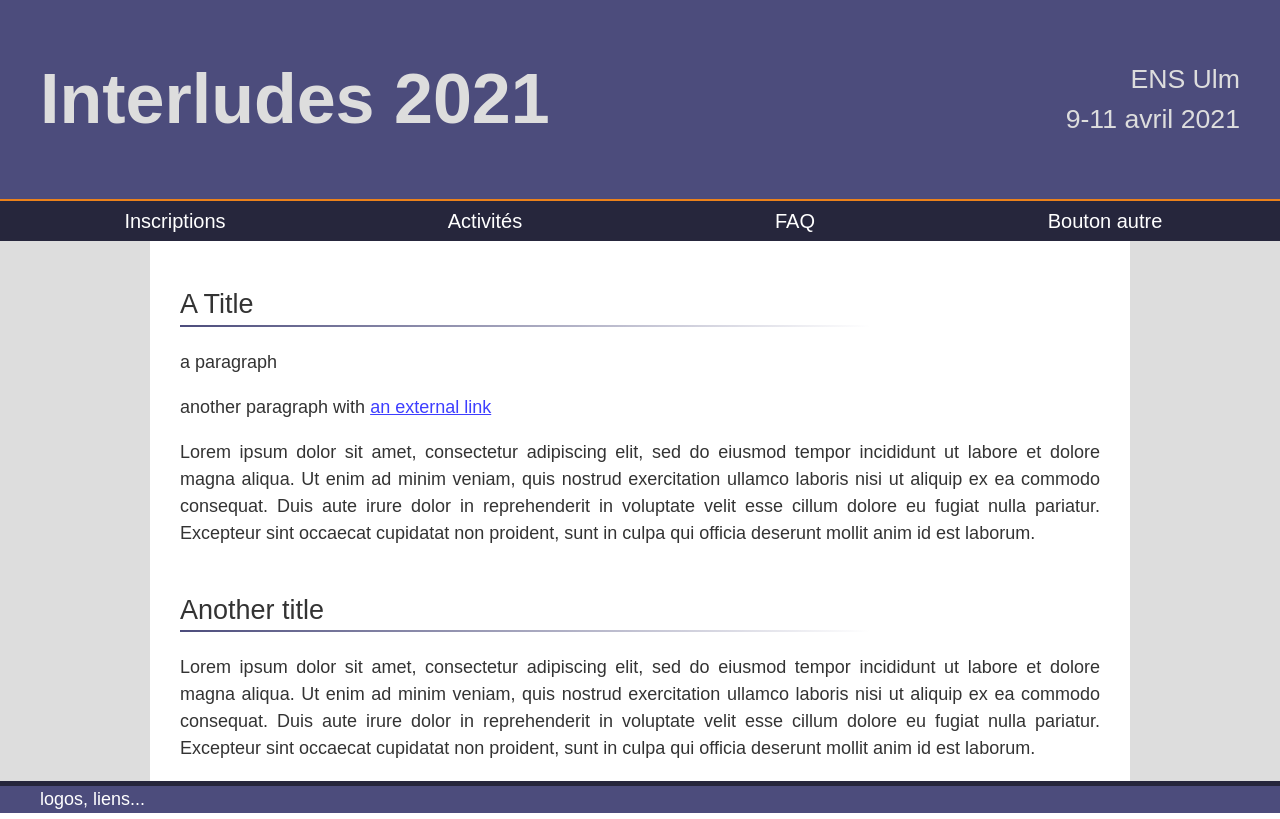
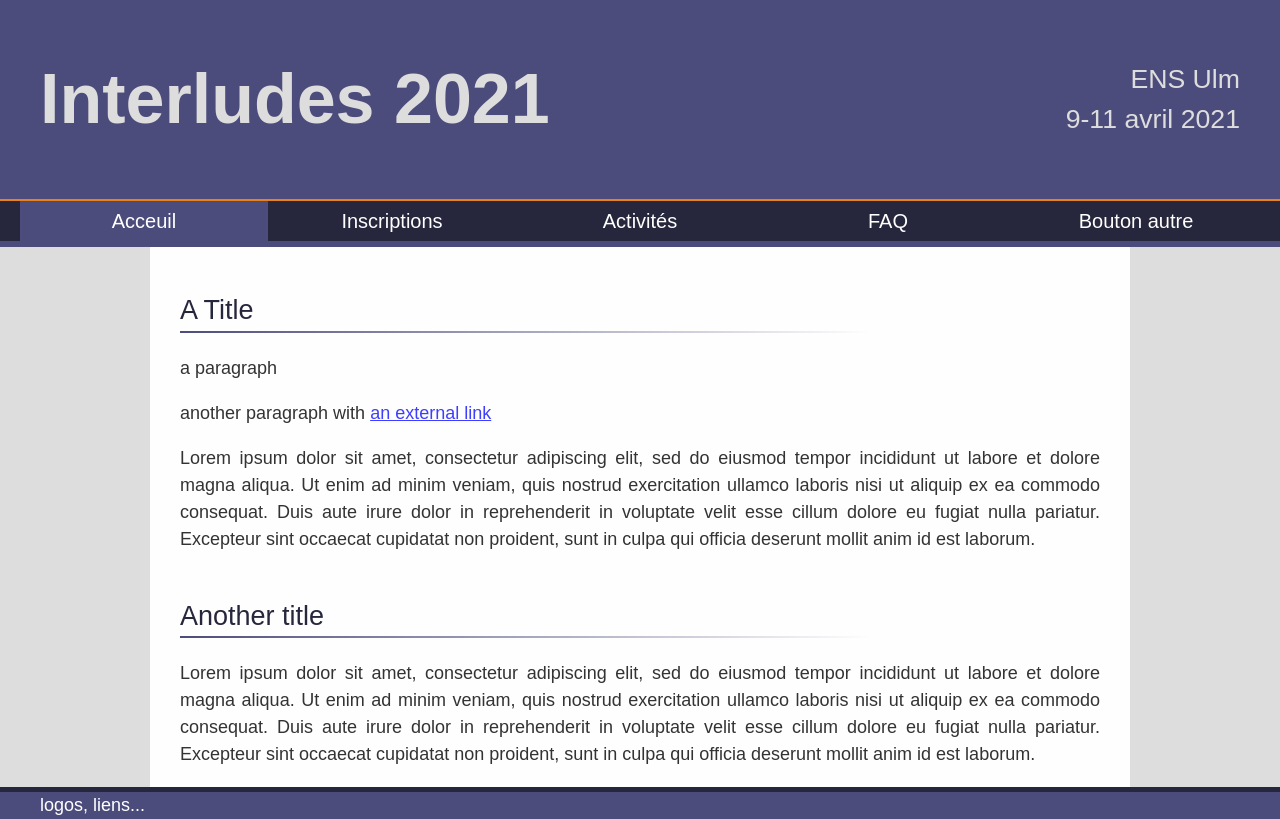
Before and after one commit to dlesbre/site-interludes, a Django app: page / in a window 1280 px wide. Run offline with Django 3.2, Linux system fonts and the light colour scheme.

Commit message:
Display current page in nav menu

```diff
--- a/home/static/css/style.css
+++ b/home/static/css/style.css
@@ -1,6 +1,8 @@
 :root {
+	--color-bg: #fefefe;
 	--color_bg_1: #4c4c7c;
 	--color_bg_2: #26263c;
+	--color_bg_3: #39395c;
 	--color_sep: #eb811b;
 }
 
@@ -49,6 +51,7 @@ nav {
 	color: white;
 	margin: 0;
 	padding: 0 20px;
+	border-bottom: 6px solid var(--color_bg_1);
 }
 
 nav a {
@@ -62,12 +65,16 @@ nav a {
 
 nav a:hover {
 	transition-property: background-color;
-	background-color: var(--color_bg_1);
+	background-color: var(--color_bg_3);
 	transition-duration: 0.5s;
 }
 
+nav a.current {
+	background-color: var(--color_bg_1);
+}
+
 main {
-	background-color: white;
+	background-color: var(--color-bg);
   justify-content: center;
 	text-align: justify;
 	padding: 1px 30px;
@@ -76,6 +83,7 @@ main {
 }
 
 main h2 {
+	color: var(--color_bg_2);
 	padding-top: 20px;
 	font-size: 1.5rem;
 	font-weight: 300;
--- a/home/templates/base.html
+++ b/home/templates/base.html
@@ -25,10 +25,26 @@
 		</header>
 
 		<nav>
-			<a href="/" class="internal">Inscriptions</a>
-			<a href="/" class="internal">Activités</a>
-			<a href="/" class="internal">FAQ</a>
-			<a href="/" class="internal">Bouton autre</a>
+			<a href="/" rel="text/html"
+				class={% if slug == "home" %}"current"{% else %}"internal"{% endif %}>
+				Acceuil
+			</a>
+			<a href="/inscription/" rel="text/html"
+				class={% if slug == "inscription" %}"current"{% else %}"internal"{% endif %}>
+				Inscriptions
+			</a>
+			<a href="/activites/" rel="text/html"
+				class={% if slug == "activites" %}"current"{% else %}"internal"{% endif %}>
+				Activités
+			</a>
+			<a href="/faq/" rel="text/html"
+				class={% if slug == "faq" %}"current"{% else %}"internal"{% endif %}>
+				FAQ
+			</a>
+			<a href="/undef/" rel="text/html"
+				class={% if slug == "undef" %}"current"{% else %}"internal"{% endif %}>
+				Bouton autre
+			</a>
 		</nav>
 
 		<main>
--- a/home/urls.py
+++ b/home/urls.py
@@ -2,5 +2,5 @@ from django.urls import path
 from . import views
 
 urlpatterns = [
-	path('', views.home, name = 'home'),
+	path('', views.static_view, {"slug":"home"}, name = 'home'),
 ]
--- a/home/views.py
+++ b/home/views.py
@@ -1,4 +1,4 @@
 from django.shortcuts import render
 
-def home(request):
-	return render(request, 'home.html', {})
+def static_view(request, slug):
+	return render(request, slug+'.html', {'slug': slug})
```
